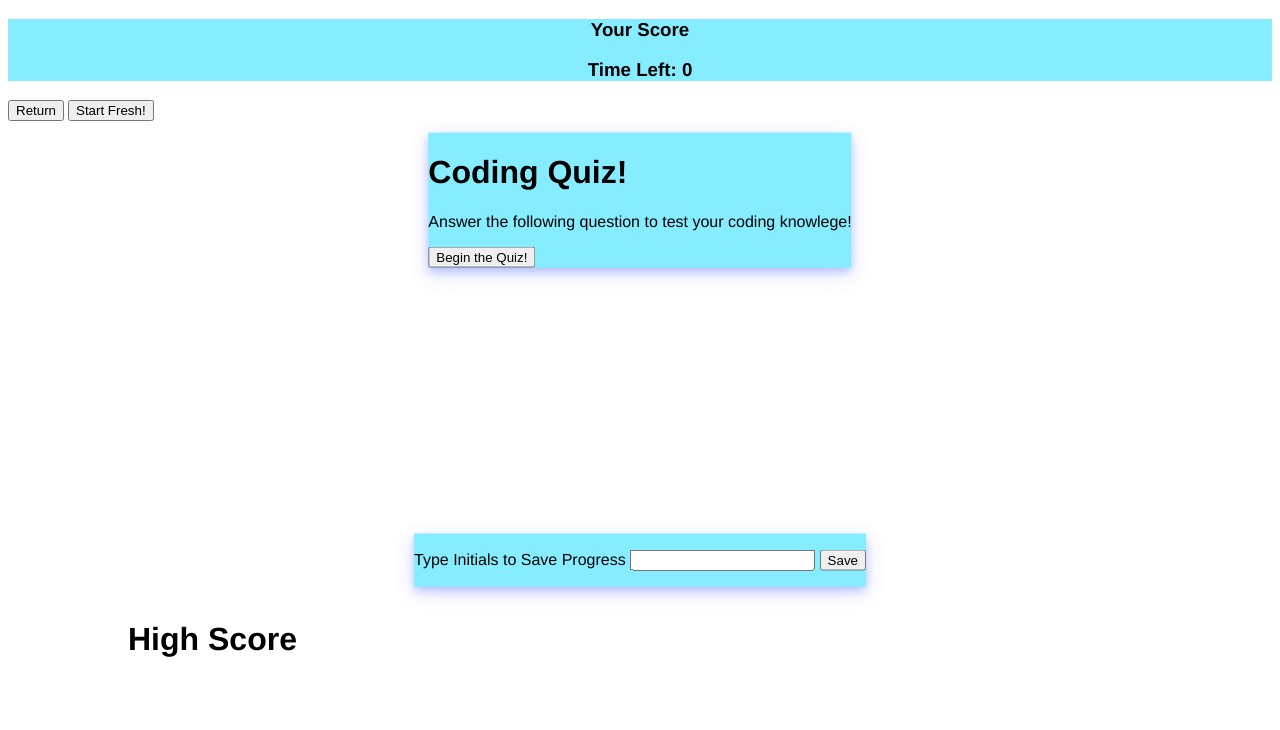
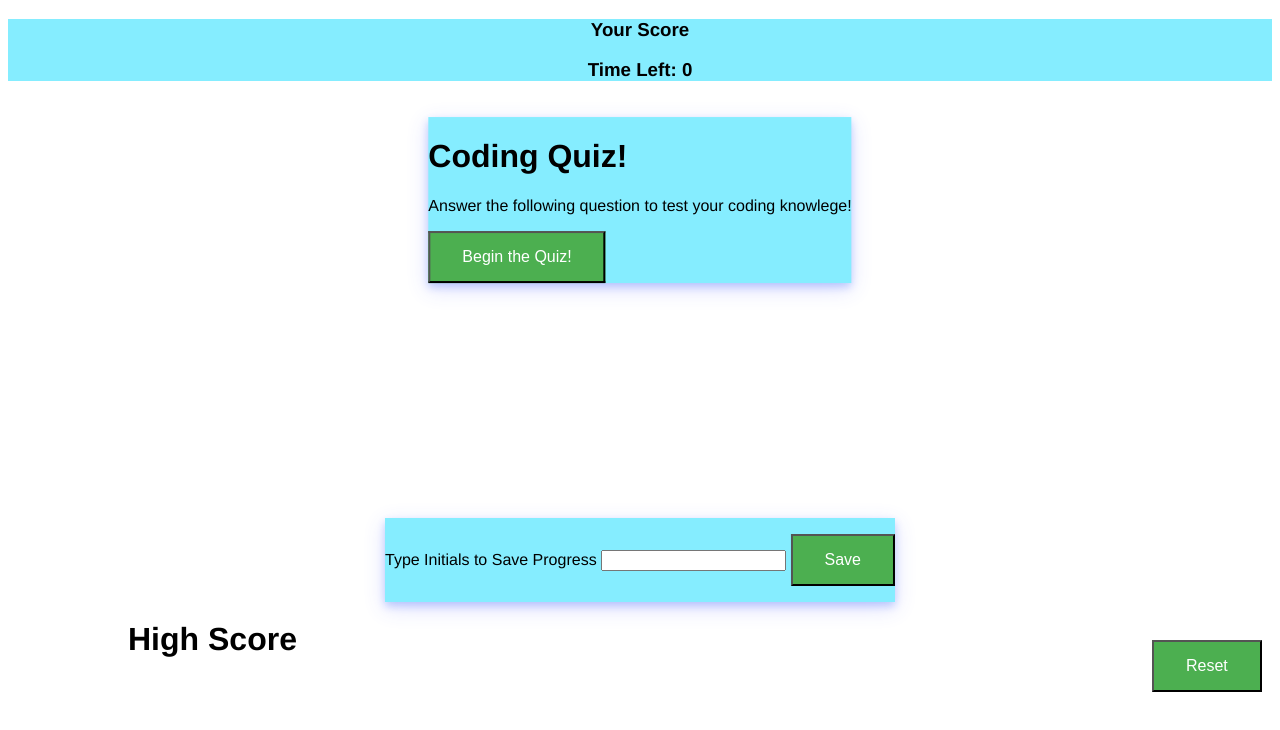
Before and after one commit to parkerjustice/WebAPI-Coding-Quiz2, a plain HTML site: page index.html in a window 1280 px wide. Drawn offline with Linux system fonts and the light colour scheme.

Commit message:
added css

```diff
--- a/assets/script.js
+++ b/assets/script.js
@@ -57,23 +57,23 @@ var gameStart = function () {
 
 let questions = [
   {
-    question: "Can we override the private method in Java?",
+    question: "Coding has over 10000 languages",
     answer: "No",
     choices: [{ choice: "No" }, { choice: "Yes" }],
   },
   {
-    question: "Does Javascript understand inut and output",
+    question: "Coding will never be as important as reading",
     answer: "No",
     choices: [{ choice: "No" }, { choice: "Yes" }],
   },
   {
-    question: "Does JavaScript use boolean Type",
+    question: "You have to work in tech to use coding",
     answer: "Yes",
     choices: [{ choice: "No" }, { choice: "Yes" }],
   },
   {
     question:
-      "New variables in JavaScript are declared using all three of the following: let, const, yaw",
+      "Computer was a job title, and the first programers were men",
     answer: "No",
     choices: [{ choice: "No" }, { choice: "Yes" }],
   },
@@ -122,9 +122,13 @@ var checkAnswer = function (event) {
 };
 
 var showings = function () {
+
   var viewer = document.createElement("p");
+
   viewer.innerText = "Your final score is " + points + "!";
+
   highScoreSection.appendChild(viewer);
+
 };
 
 var correctAnswer = function () {
@@ -147,8 +151,6 @@ var savedScore = function (event) {
     alert("Initials Here");
     return;
   }
-
-  nameForm.reset();
 
   var record = {
     name: name,
@@ -232,10 +234,10 @@ beginQuiz.addEventListener("click", gameStart);
 
 goBack.addEventListener("click", startPage);
 
-// scoresEl.addEventListener("click", displayRecords);
+scores.addEventListener("click", displayRecords);
 
 saveScores.addEventListener("submit", savedScore);
 
-startFresh.addEventListener("click", recordClear);
+//startFresh.addEventListener("click", recordClear);
 
 startPage();
--- a/assets/style.css
+++ b/assets/style.css
@@ -19,7 +19,11 @@ box-shadow: 0 4px 8px 0 rgba(3, 60, 247, 0.2),
 background-color: rgb(133, 237, 255);
 }
 .startbtn {
-    text-align: center;
+    transition-duration: 0.4s;
+    background-color: #4CAF50; /* Green */
+    color: white;
+    padding: 15px 32px;
+    font-size: 16px;
 }
 
 .question-sect {
@@ -53,3 +57,14 @@ background-color: rgb(133, 237, 255);
     top: 75%;
     left: 10%;
 }
+
+.btn {
+    top: 80%;
+    position: absolute;
+    left: 90%;
+    transition-duration: 0.4s;
+    background-color: #4CAF50; /* Green */
+    color: white;
+    padding: 15px 32px;
+    font-size: 16px;
+}
--- a/index.html
+++ b/index.html
@@ -73,8 +73,8 @@
 
             <!-- Your Buttons -->
             <div>
-                <button class="btn text-blue-600 text-2xl font-mono text-left" id="goback">Return</button>
-                <button class="btn text-2xl text-blue-600 font-mono text-right" id="start-fresh">Start Fresh!</button>
+                <button class="btn" id="goback">Reset</button>
+               <!-- <button class="btn text-2xl text-blue-600 font-mono text-right" id="start-fresh"></button> -->
             </div>
         </div>
     </div>
```
